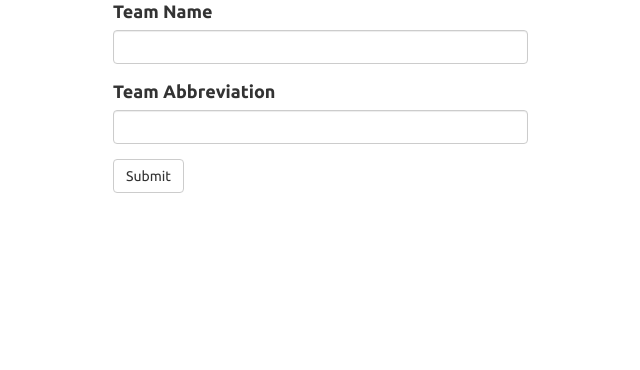
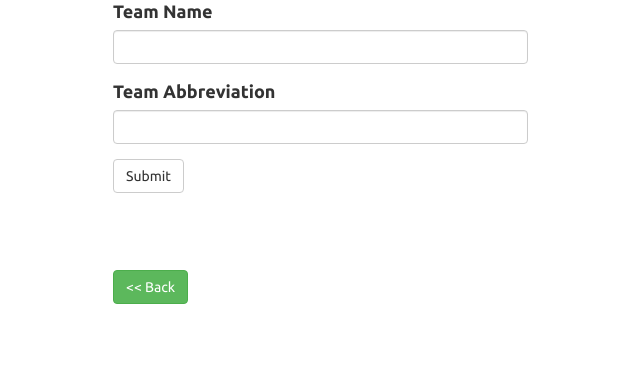
Before and after one commit to outlaws42/elderway, a Flask app: page /qsg_add_team in a window 1280 px wide. Shown: the part 247-617 px from the top of the page, without its empty margins (272-912 px from the left). Run offline with Flask 2, Linux system fonts and the light colour scheme; the visitor is signed in with stand-in values (Sample User, id 1); data comes from the database, SQL or seed files in the repository; some libraries are stand-ins or nearby versions.

Commit message:
back button edit team

```diff
--- a/app/templates/qsg/qsg_add_team.html
+++ b/app/templates/qsg/qsg_add_team.html
@@ -17,6 +17,9 @@
     {{ wtf.quick_form(form) }}
     <br>
     {% endif %}
+    <br>
+    <br>
+    <a href={{url_for('qsg.qsg')}} class="left btn btn-success"><< Back</a>
   {% endblock %}
 </div>
 </div>
```
Also changed, not shown: app/static/css/main.css (line endings or trailing spaces).
